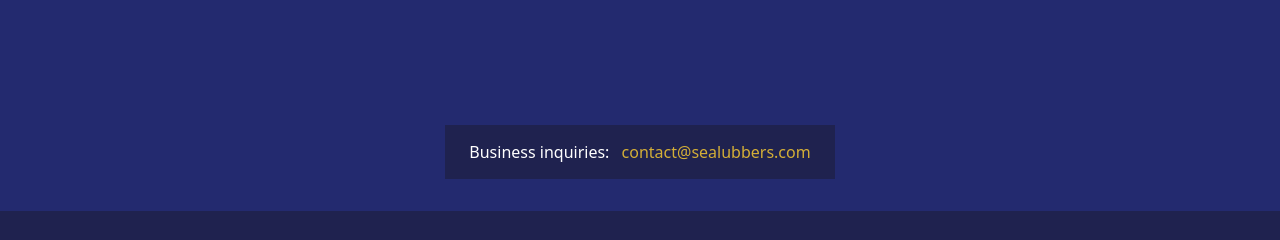
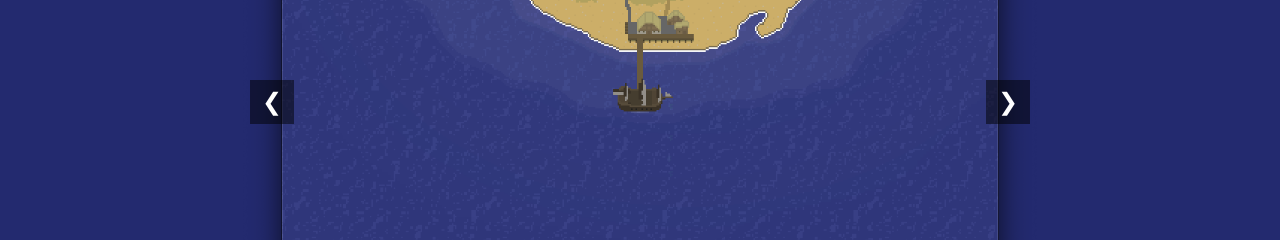
Before and after one commit to RubinMcLuen/SealubbersWebsite, a plain HTML site: page index.html in a window 1280 px wide. Shown: the part 551-791 px from the top of the page. Drawn offline with Linux system fonts and the light colour scheme.

Commit message:
Add rotating screenshot carousel

```diff
--- a/index.html
+++ b/index.html
@@ -102,6 +102,30 @@
     }
     .btn:hover { background-color: #b8942c; }
 
+    /* Screenshot Carousel */
+    .screenshot-carousel {
+      position: relative;
+      margin: 2rem auto;
+      max-width: 800px;
+    }
+    .screenshot-carousel img {
+      width: 100%;
+      border-radius: 8px;
+    }
+    .screenshot-carousel button {
+      position: absolute;
+      top: 50%;
+      transform: translateY(-50%);
+      background: rgba(0,0,0,0.5);
+      color: #fff;
+      border: none;
+      padding: 0.5rem 0.75rem;
+      cursor: pointer;
+      font-size: 1.5rem;
+    }
+    .screenshot-carousel button.prev { left: 10px; }
+    .screenshot-carousel button.next { right: 10px; }
+
     /* Separator (Gold Bar) */
     .separator {
       width: calc(100% + 2rem);
@@ -186,6 +210,11 @@
     <div class="container">
       <p>Sealubbers rallies you and your fearless crew to conquer treacherous seas, engage in epic ship battles and full-crew sword fights—all to amass legendary gold and secure your tale among the stars.</p>
       <a class="btn" href="https://store.steampowered.com/app/3126990/Sealubbers/" target="_blank" rel="noopener">Add to Wishlist on Steam</a>
+      <div class="screenshot-carousel">
+        <button id="prev-screenshot" class="prev">&#10094;</button>
+        <img id="screenshot" src="ss1.png" alt="Game screenshot">
+        <button id="next-screenshot" class="next">&#10095;</button>
+      </div>
       <div class="separator"></div>
     </div>
   </section>
@@ -235,6 +264,39 @@
       img.addEventListener('mouseenter', () => img.src = img.dataset.gold);
       img.addEventListener('mouseleave', () => img.src = img.dataset.white);
     });
+
+    // Screenshot carousel
+    const screenshots = ['ss1.png','ss2.png','ss3.png','ss4.png','ss5.png'];
+    let currentShot = 0;
+    const screenshotImg = document.getElementById('screenshot');
+    const prevBtn = document.getElementById('prev-screenshot');
+    const nextBtn = document.getElementById('next-screenshot');
+
+    function showShot(index) {
+      screenshotImg.src = screenshots[index];
+    }
+
+    function nextShot() {
+      currentShot = (currentShot + 1) % screenshots.length;
+      showShot(currentShot);
+    }
+
+    function prevShot() {
+      currentShot = (currentShot - 1 + screenshots.length) % screenshots.length;
+      showShot(currentShot);
+    }
+
+    let shotInterval = setInterval(nextShot, 4000);
+
+    function resetInterval() {
+      clearInterval(shotInterval);
+      shotInterval = setInterval(nextShot, 4000);
+    }
+
+    nextBtn.addEventListener('click', () => { nextShot(); resetInterval(); });
+    prevBtn.addEventListener('click', () => { prevShot(); resetInterval(); });
+
+    showShot(currentShot);
   </script>
 
 </body>
```
